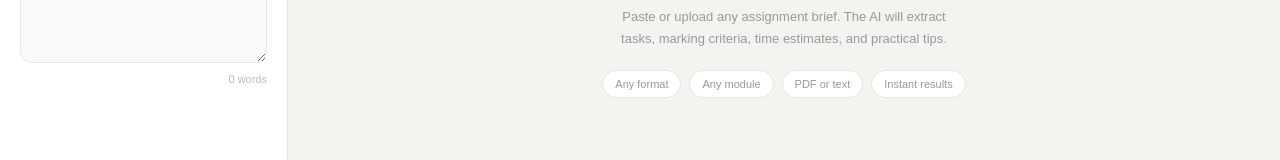
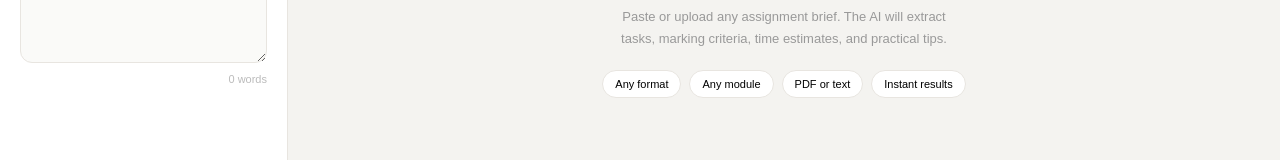
Before and after one commit to carinadesouza/lancaster-brief-analyser, a Next.js app: page /dashboard in a window 1280 px wide. Shown: the part 428-588 px from the top of the page. Built offline with nearby package versions, Linux system fonts and the light colour scheme.

Commit message:
fixed the UI

```diff
--- a/app/components/RightPanelEmptyState.tsx
+++ b/app/components/RightPanelEmptyState.tsx
@@ -36,7 +36,7 @@ export default function RightPanelEmptyState() {
           (tag) => (
             <span
               key={tag}
-              className="text-[11px] px-3 py-1.25 bg-white border border-[#e8e5e0] rounded-full text-[#999]"
+              className="text-[11px] px-3 py-1.25 bg-white border border-[#e8e5e0] rounded-full text-[#000]"
             >
               {tag}
             </span>
--- a/app/page.tsx
+++ b/app/page.tsx
@@ -52,7 +52,7 @@ export default function Home() {
 
           <p className="text-base sm:text-lg text-[#555656]/70 leading-relaxed mb-10">
             Paste or upload a project brief and get an instant AI-powered
-            breakdown — themes, risks, and next steps, all in one clear
+            breakdown of themes, risks, and next steps, all in one clear
             dashboard.
           </p>
 
```
